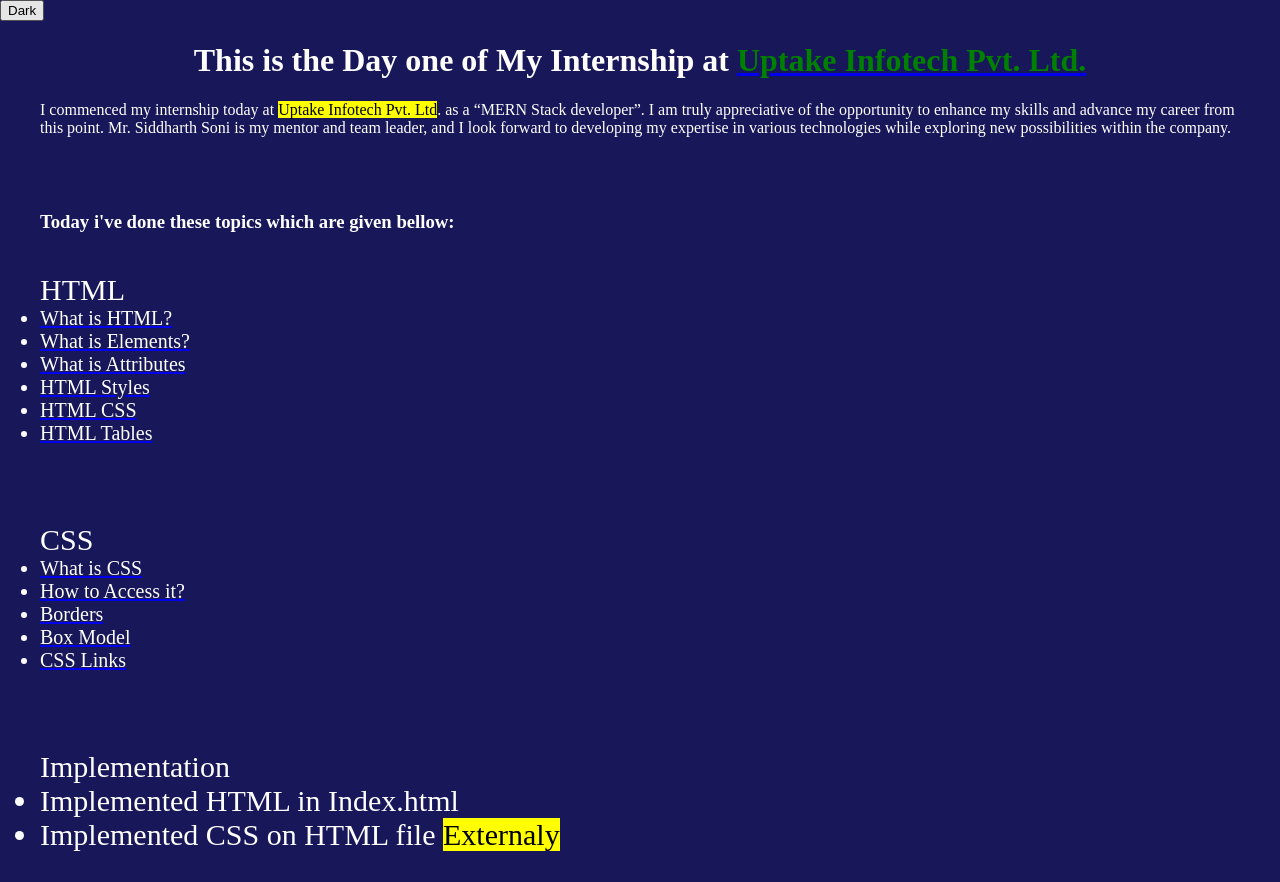
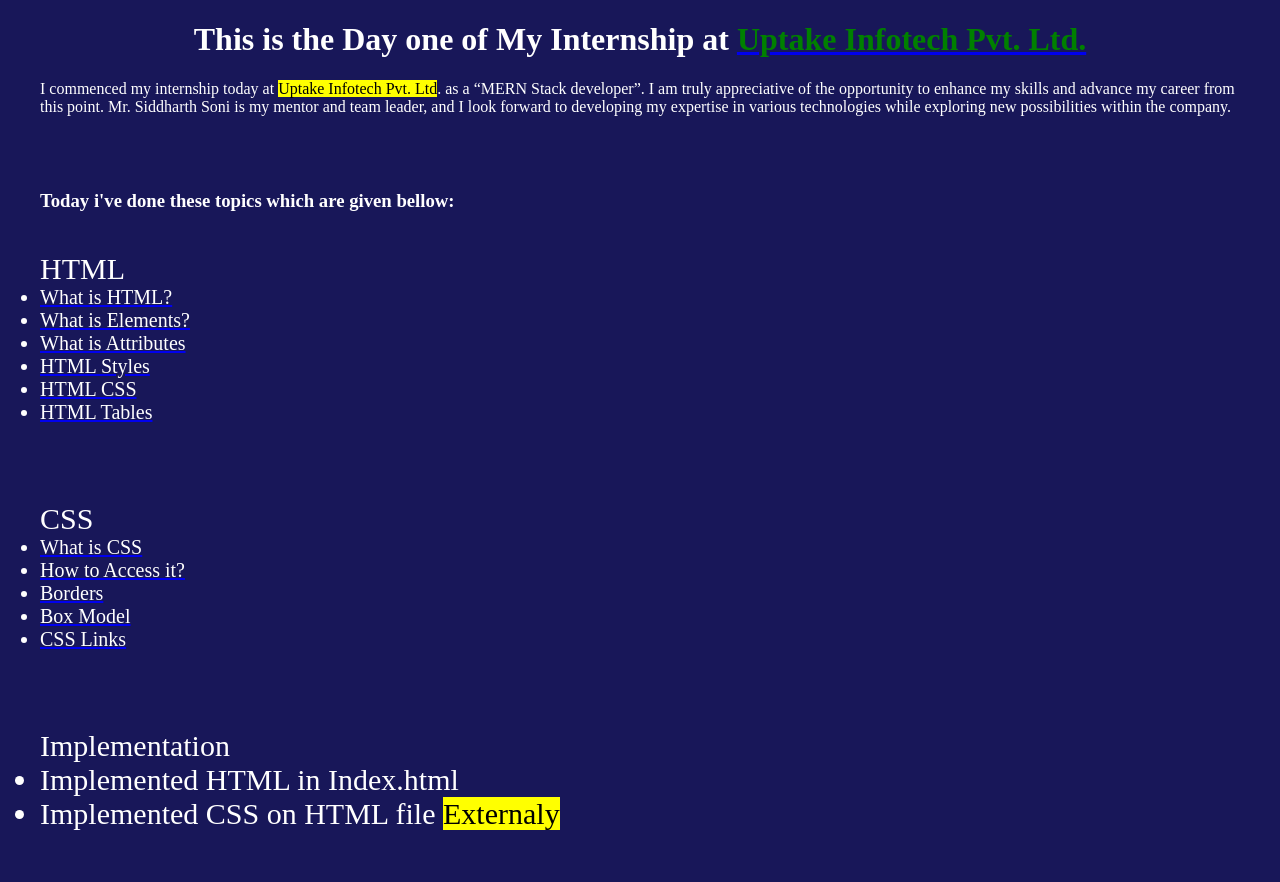
Before and after one commit to Rahull78/Basics_HTML, a plain HTML site: page index.html in a window 1280 px wide. After the commit the page ends 861 px from the top, so only its background shows below. Drawn offline with Linux system fonts and the light colour scheme.

Commit message:
Added Comments to the tags and removed unnecessory code

```diff
--- a/index.html
+++ b/index.html
@@ -7,15 +7,17 @@
     <link rel="stylesheet" href="style.css" />
     <link rel="shortcut icon" href="./res/favicon.png" type="image/x-icon" />
   </head>
+  <!-- Body starts from here -->
   <body>
-    <button class="mode" onclick="darkMode()">Dark</button>
+    <!-- Heading for the main page -->
     <h1>
       This is the Day one of My Internship at
       <a href="https://uptakeinfotech.com/" target="_blank">
+        <!--Gave link to span-->
         <span id="span1">Uptake Infotech Pvt. Ltd.</span></a
       >
     </h1>
-
+    <!-- Added blockquote -->
     <blockquote>
       I commenced my internship today at <mark>Uptake Infotech Pvt. Ltd</mark>.
       as a <q>MERN Stack developer</q>. I am truly appreciative of the
@@ -26,10 +28,14 @@
     </blockquote>
 
     <br />
+
+    <!-- Created Outer div as a parent div for needed changes in future-->
     <div class="topicList">
       <h3>Today i've done these topics which are given bellow:</h3>
+      <!-- Created UnOrdered List ul for the links -->
       <ul class="unorderedList">
         HTML
+        <!-- Passed all the links using a tag to All list Items li -->
         <a
           href="https://www.w3schools.com/html/html_intro.asp"
           target="_blank"
@@ -67,8 +73,11 @@
         >
       </ul>
       <br />
+
+      <!-- Created another Unordered list -->
       <ul class="unorderedList">
         CSS
+        <!-- Created another list items and passed the links -->
         <a
           href="https://www.w3schools.com/css/css_intro.asp"
           target="_blank"
@@ -99,6 +108,7 @@
         >
       </ul>
       <br />
+      <!-- Created another Unorder list for another sections -->
       <ul class="unorderedList">
         Implementation
         <li>Implemented HTML in Index.html</li>
```
